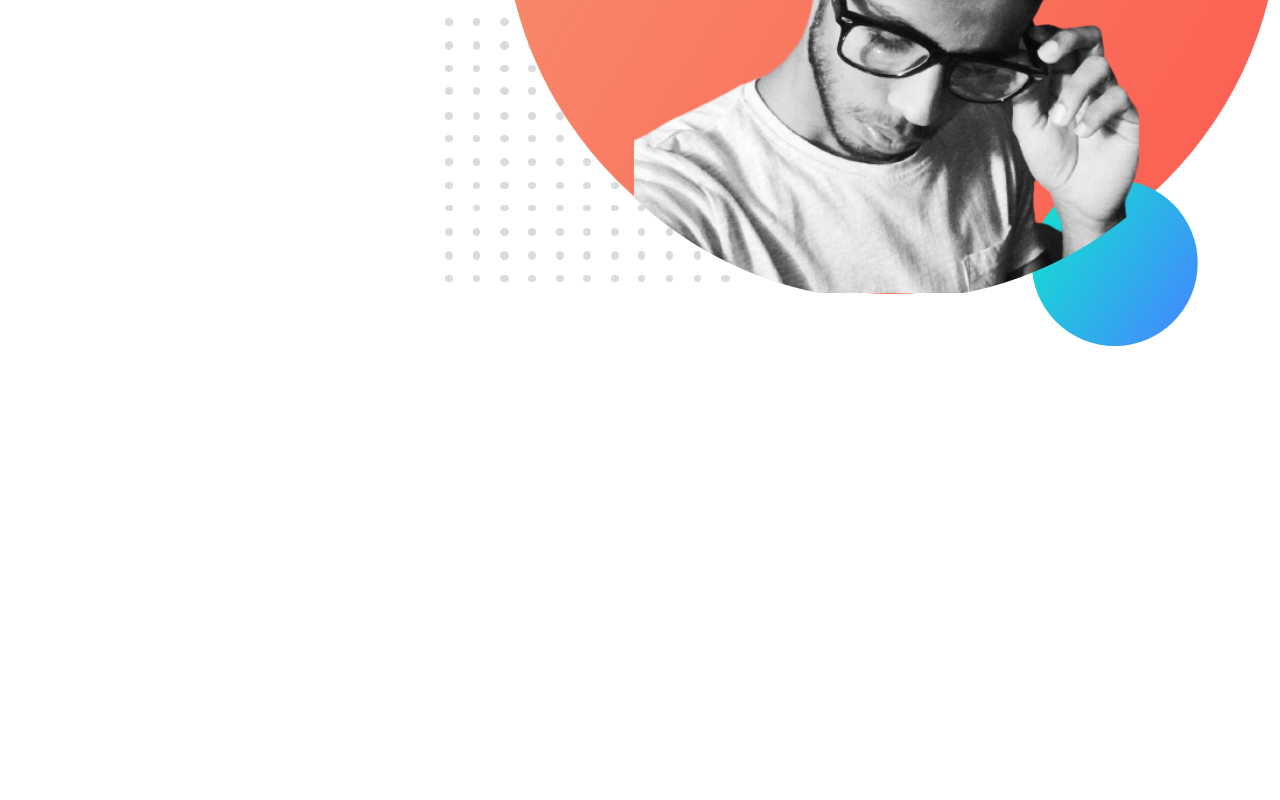
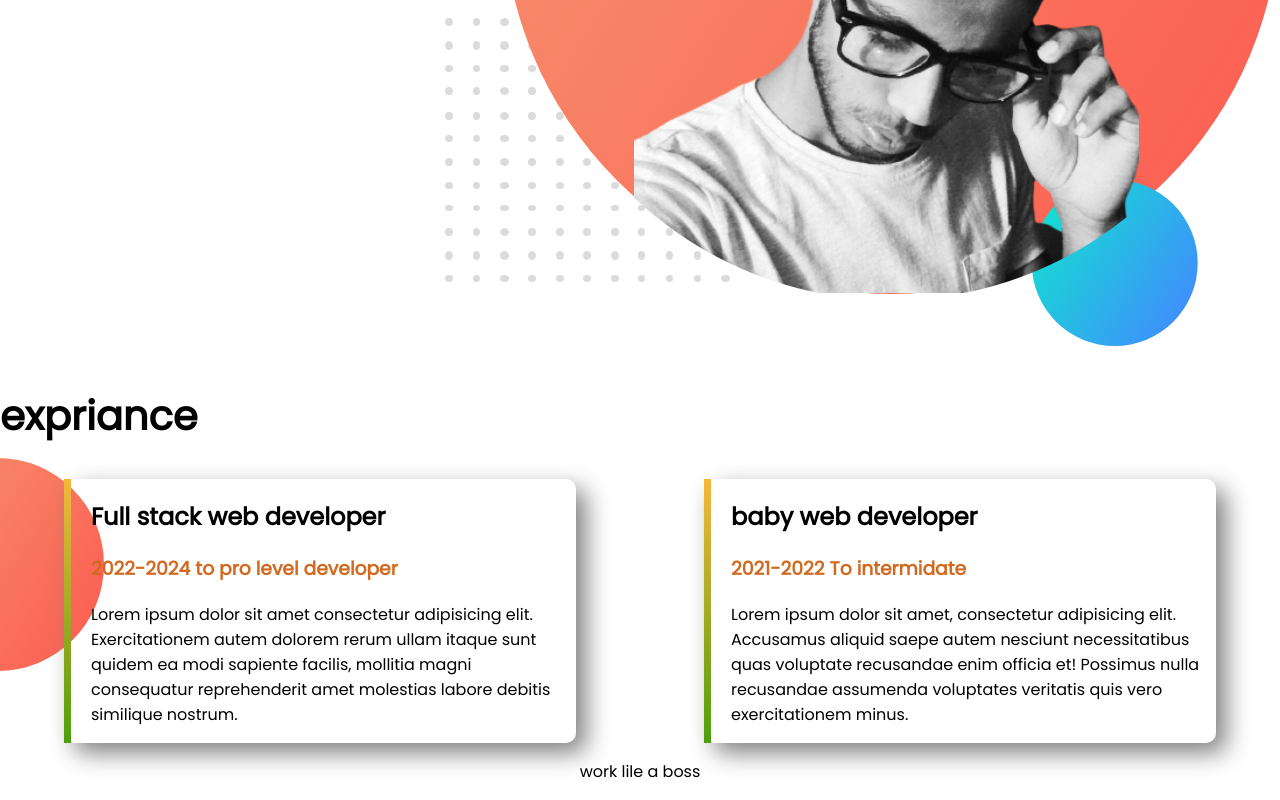
Before and after one commit to Ripon9966/developer-portfolio, a plain HTML site: page index.html in a window 1280 px wide. Shown: the part 483-1283 px from the top of the page. Before the commit the page ends 836 px from the top, so only its background shows below. Drawn offline with Linux system fonts and the light colour scheme.

Commit message:
footer & exp added

```diff
--- a/index.html
+++ b/index.html
@@ -13,7 +13,7 @@
 </head>
 
 <body>
-    <section class="top-banner">
+    <section class="top-banner flexible-container">
         <div class="half-width">
             <h1>Welcome To</h1>
             <h1><span class="chocolate-color">Imaginary</span> World</h1>
@@ -28,6 +28,34 @@
         <div class="half-width"> <img src="images/ripon.png" alt=""></div>
 
     </section>
+
+    <section class="Experience-area">
+        <h1>expriance</h1>
+        <div class="flexible-container">
+            <div id="web-dev-ex" class="experience-item">
+                <h2>Full stack web developer</h2>
+                <h3 class="chocolate-color">2022-2024 to pro level developer</h3>
+                <p>Lorem ipsum dolor sit amet consectetur adipisicing elit. Exercitationem autem dolorem rerum ullam
+                    itaque
+                    sunt quidem ea modi sapiente facilis, mollitia magni consequatur reprehenderit amet molestias labore
+                    debitis similique nostrum.</p>
+            </div>
+            <div id="web-dev-ex" class="experience-item">
+                <h2>baby web developer</h2>
+                <h3 class="chocolate-color">2021-2022 To intermidate</h3>
+                <p>Lorem ipsum dolor sit amet, consectetur adipisicing elit. Accusamus aliquid saepe autem nesciunt
+                    necessitatibus quas voluptate recusandae enim officia et! Possimus nulla recusandae assumenda
+                    voluptates
+                    veritatis quis vero exercitationem minus.</p>
+            </div>
+        </div>
+    </section>
+    <footer>
+        <p>work lile a boss</p>
+    </footer>
+
+
+
 </body>
 
 </html>
--- a/style.css
+++ b/style.css
@@ -8,7 +8,7 @@ h1{
 .chocolate-color{
     color: chocolate;
 }
-section{
+.flexible-container{
     display: flex;
 }
 .half-width{
@@ -30,3 +30,25 @@ section{
     background-image: url(images/top-banner.png);
     background-repeat: no-repeat;
 }
+.Experience-area{
+    background-image: url(images/exp-bg.png);
+    background-repeat: no-repeat;
+    background-position: left;
+}
+.experience-item{
+    width: 40%;
+    margin-left: 5%;
+    margin-right: 5%;
+    box-shadow: 10px 10px 25px gray;
+    border-radius: 10px;
+    padding-left: 20px;
+
+}
+#web-dev-ex{
+    border-left: 7px solid;
+    border-image: linear-gradient(#f6b73c, #4d9f0c);
+    border-image-slice: 1;
+}
+footer{
+    text-align: center;
+}
```
Also changed, not shown: showOff/IMG_20160827_140617.jpg (deleted), 4 other files.
